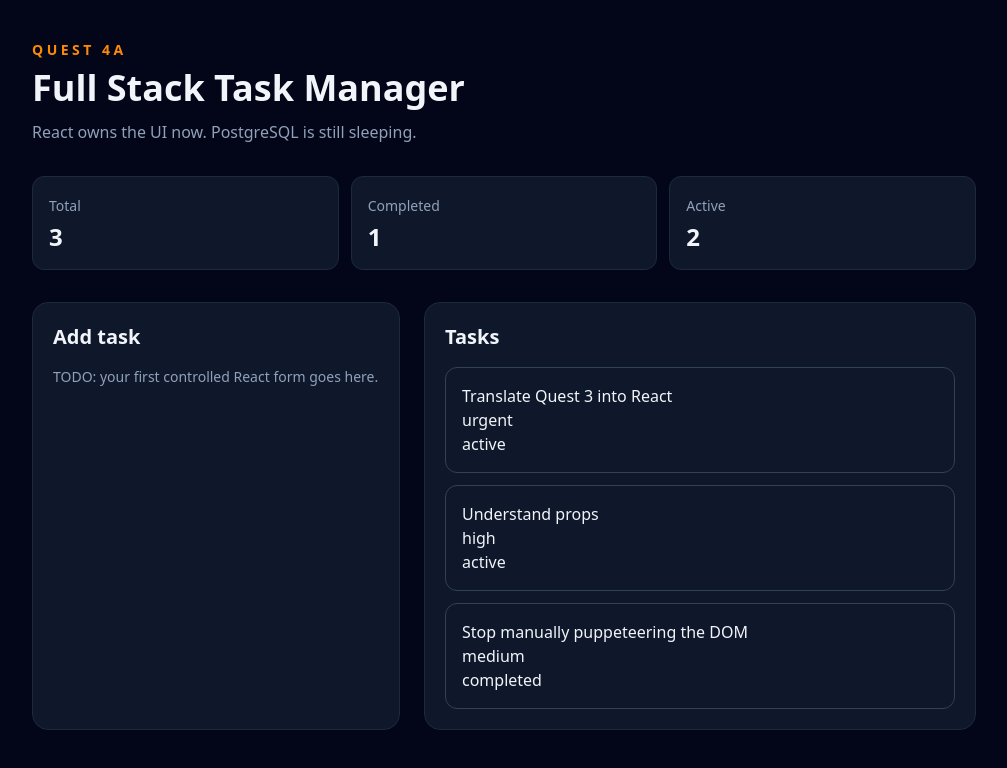
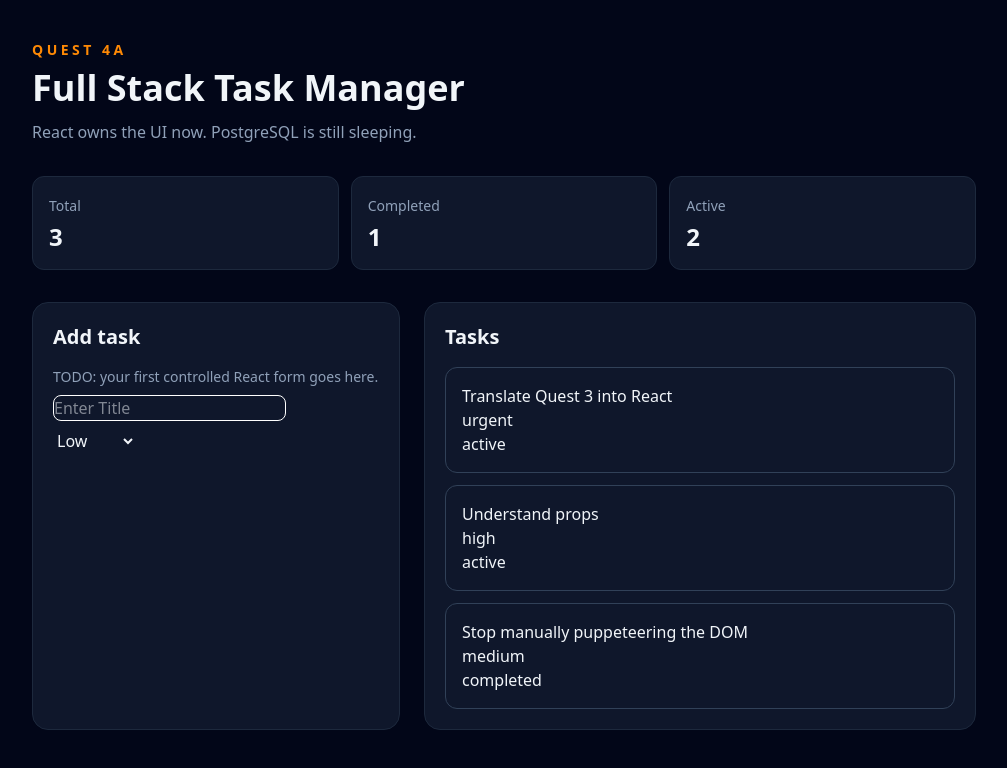
Before and after one commit to ZecharyDouglas/quest-4-full-stack-task-manager, a React (Vite) app: page / in a window 1280 px wide. Shown: the top 768 px of the page, without its empty margins (136-1143 px from the left). Built offline with nearby package versions, Linux system fonts and the light colour scheme.

Commit message:
Added form buttons

```diff
--- a/src/components/TaskForm.jsx
+++ b/src/components/TaskForm.jsx
@@ -1,5 +1,41 @@
-export default function TaskForm(){
- // TODO: controlled React form: title + priority(low/medium/high/urgent) + submit.
- // Do NOT use document.getElementById/querySelector.
- return <form className="rounded-2xl border border-slate-800 bg-slate-900 p-5"><h2 className="mb-4 text-xl font-semibold">Add task</h2><p className="text-sm text-slate-400">TODO: your first controlled React form goes here.</p></form>;
+import { useState } from "react";
+
+export default function TaskForm() {
+  // TODO: controlled React form: title + priority(low/medium/high/urgent) + submit.
+  // Do NOT use document.getElementById/querySelector.
+  const [taskTitle, setTaskTitle] = useState("");
+  const [taskPriority, setTaskPriority] = useState("medium");
+  const [taskCompleted, setTaskCompleted] = useState(false);
+
+  return (
+    <form className="rounded-2xl border border-slate-800 bg-slate-900 p-5">
+      <h2 className="mb-4 text-xl font-semibold">Add task</h2>
+      <p className="text-sm text-slate-400">
+        TODO: your first controlled React form goes here.
+      </p>
+      <input
+        type="text"
+        placeholder="Enter Title"
+        value={taskTitle}
+        onChange={(e) => {
+          setTaskTitle(e.target.value);
+        }}
+        className=" border border-white rounded-lg my-2"
+      />
+      <div>
+        <select
+          name="Task Priorities"
+          id=""
+          onChange={(e) => {
+            setTaskPriority(e.target.value);
+          }}
+        >
+          <option value="low">Low</option>
+          <option value="medium">Medium</option>
+          <option value="high">High</option>
+          <option value="urgent">Urgent</option>
+        </select>
+      </div>
+    </form>
+  );
 }
```
